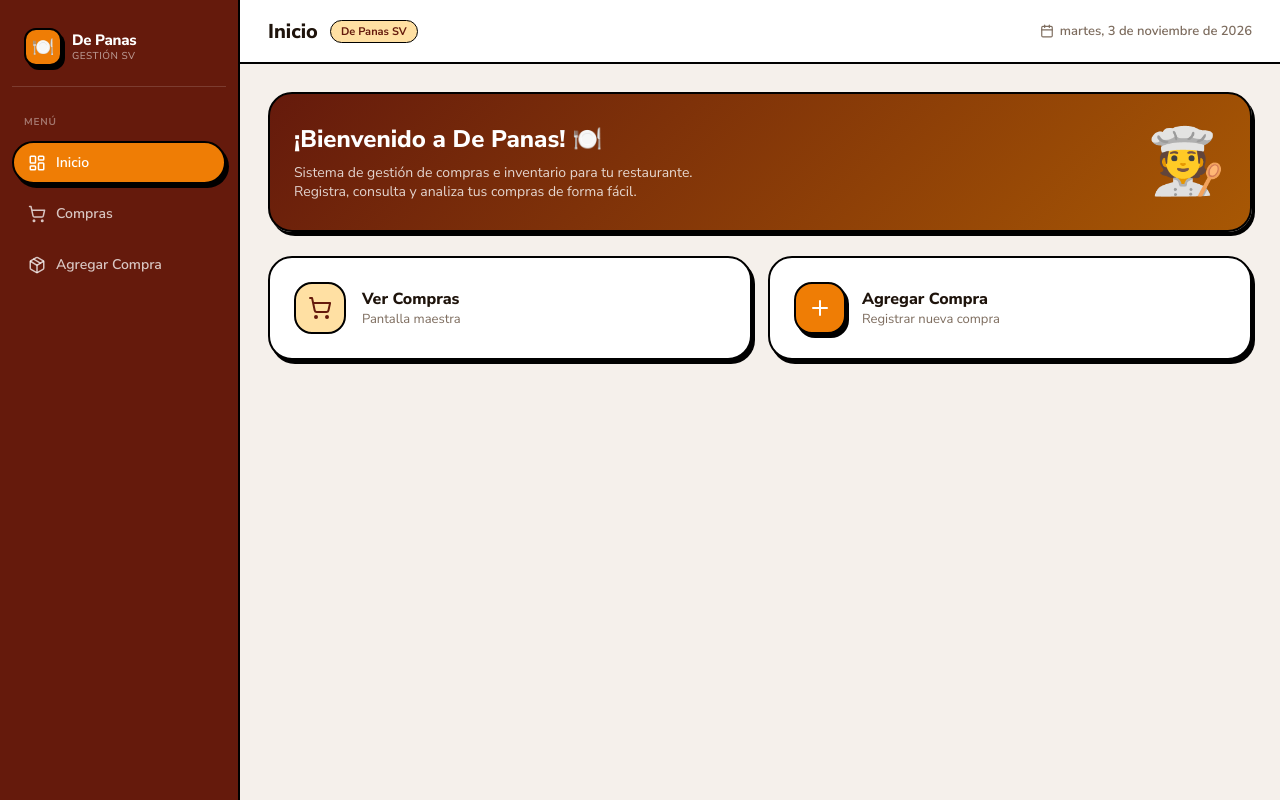
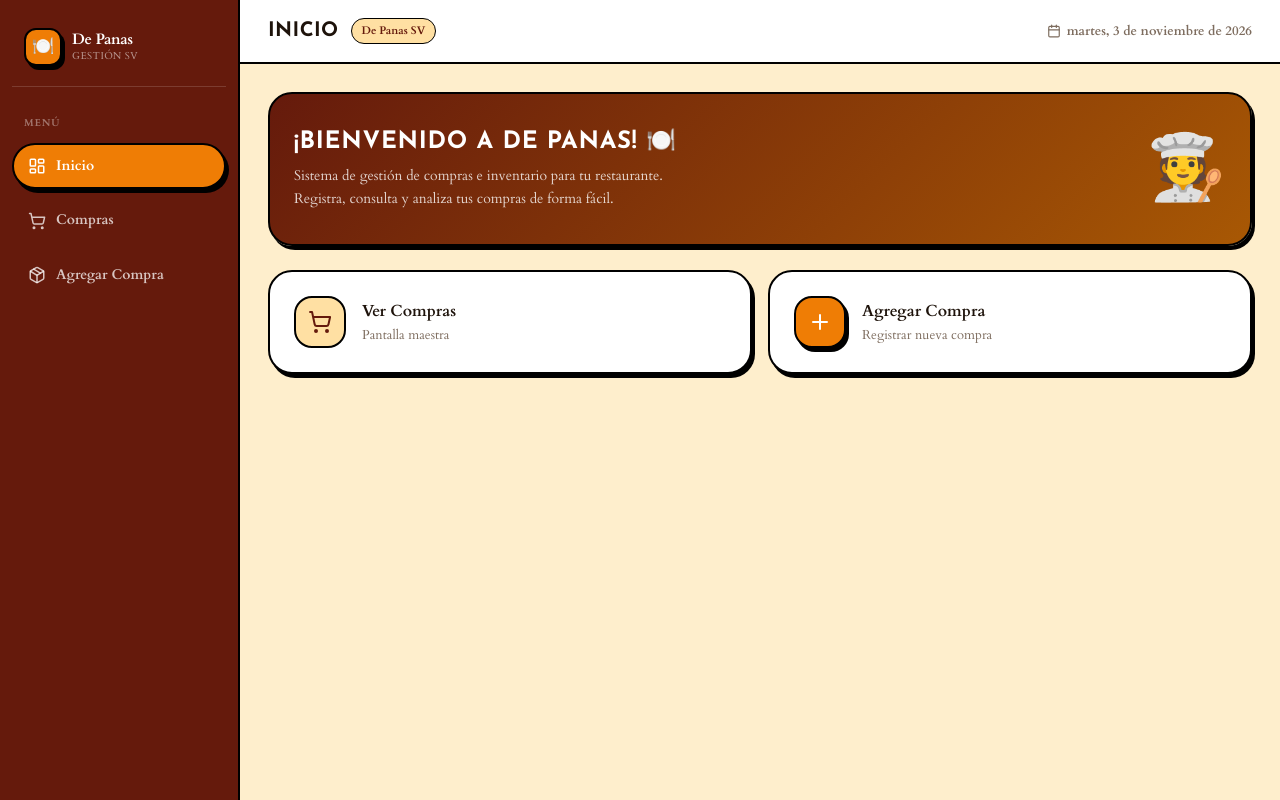
Before and after one commit to Gabrielvalen08/DePanas_Proyect_FORGE, a React (Vite) app in the folder frontend/: page / in a window 1280 px wide. Built offline with nearby package versions, Linux system fonts and the light colour scheme.

Commit message:
feat(estilos): tokens de marca, base tipográfica y presets de movimiento
Co-Authored-By: Claude Opus 5.5 <noreply@anthropic.com>

```diff
--- a/frontend/index.html
+++ b/frontend/index.html
@@ -13,7 +13,7 @@
     <title>De Panas SV | Gestión de Compras</title>
     <link rel="preconnect" href="https://fonts.googleapis.com" />
     <link rel="preconnect" href="https://fonts.gstatic.com" crossorigin />
-    <link href="https://fonts.googleapis.com/css2?family=Nunito+Sans:wght@400;500;600;700;800&display=swap" rel="stylesheet" />
+    <link href="https://fonts.googleapis.com/css2?family=Cardo:ital,wght@0,400;0,700;1,400&family=Josefin+Sans:wght@400;600;700&display=swap" rel="stylesheet" />
   </head>
   <body>
     <div id="root"></div>
--- a/frontend/src/main.jsx
+++ b/frontend/src/main.jsx
@@ -1,13 +1,18 @@
 import React from 'react'
 import ReactDOM from 'react-dom/client'
 import { BrowserRouter } from 'react-router-dom'
+import { MotionConfig } from 'motion/react'
 import App from './App.jsx'
 import './index.css'
+import './styles/global.css'
 
 ReactDOM.createRoot(document.getElementById('root')).render(
   <React.StrictMode>
     <BrowserRouter>
-      <App />
+      {/* reducedMotion="user": con movimiento reducido solo quedan fundidos */}
+      <MotionConfig reducedMotion="user">
+        <App />
+      </MotionConfig>
     </BrowserRouter>
   </React.StrictMode>
 )
--- /dev/null
+++ b/frontend/src/styles/base.css
@@ -0,0 +1,131 @@
+/* ---------- Reset ---------- */
+*,
+*::before,
+*::after {
+  box-sizing: border-box;
+  margin: 0;
+  padding: 0;
+}
+
+html {
+  font-size: 100%; /* respeta el tamaño de texto elegido por el usuario */
+  -webkit-text-size-adjust: 100%;
+}
+
+body {
+  min-height: 100dvh;
+  background: var(--color-bg);
+  color: var(--color-text);
+  font-family: var(--fuente-texto);
+  font-size: 1rem;
+  line-height: 1.6;
+  -webkit-font-smoothing: antialiased;
+}
+
+img,
+svg {
+  display: block;
+  max-width: 100%;
+}
+
+button,
+input,
+select,
+textarea {
+  font: inherit;
+  color: inherit;
+}
+
+/* ---------- Tipografía ---------- */
+h1,
+h2,
+h3,
+button,
+input,
+select,
+label,
+th,
+nav {
+  font-family: var(--fuente-titulos);
+}
+
+h1 {
+  font-size: 2rem;
+  font-weight: 700;
+  line-height: 1.1;
+  letter-spacing: 0.02em;
+  text-transform: uppercase;
+}
+
+h2 {
+  font-size: 1.5rem;
+  font-weight: 700;
+  line-height: 1.2;
+  letter-spacing: 0.03em;
+  text-transform: uppercase;
+}
+
+h3 {
+  font-size: 1.25rem;
+  font-weight: 600;
+  line-height: 1.3;
+}
+
+p {
+  max-width: 65ch;
+}
+
+@media (max-width: 767px) {
+  h1 { font-size: 1.625rem; }
+  h2 { font-size: 1.25rem; }
+  h3 { font-size: 1.125rem; }
+}
+
+/* ---------- Foco ---------- */
+:focus-visible {
+  outline: 2px solid var(--color-focus);
+  outline-offset: 2px;
+}
+
+/* ---------- Utilidades de accesibilidad ---------- */
+.solo-lector {
+  position: absolute;
+  width: 1px;
+  height: 1px;
+  padding: 0;
+  margin: -1px;
+  overflow: hidden;
+  clip: rect(0, 0, 0, 0);
+  white-space: nowrap;
+  border: 0;
+}
+
+.saltar-contenido {
+  position: absolute;
+  top: var(--space-2);
+  left: var(--space-2);
+  z-index: 100;
+  padding: var(--space-3) var(--space-4);
+  border-radius: var(--radio-pildora);
+  background: var(--color-primary);
+  color: var(--color-on-primary);
+  font-family: var(--fuente-titulos);
+  font-weight: 600;
+  text-decoration: none;
+  transform: translateY(-200%);
+}
+
+.saltar-contenido:focus {
+  transform: none;
+}
+
+/* ---------- Movimiento reducido ---------- */
+@media (prefers-reduced-motion: reduce) {
+  *,
+  *::before,
+  *::after {
+    transition-duration: 200ms !important;
+    transition-property: opacity, color, background-color, border-color !important;
+    animation: none !important;
+  }
+}
--- /dev/null
+++ b/frontend/src/styles/global.css
@@ -0,0 +1,2 @@
+@import './tokens.css';
+@import './base.css';
--- /dev/null
+++ b/frontend/src/styles/tokens.css
@@ -0,0 +1,90 @@
+/* =========================================================
+   CAPA 1 — PRIMITIVOS (Brandbook DE PANAS, mayo 2026)
+   No usar directamente en componentes: usar la capa 2.
+   ========================================================= */
+:root {
+  --rojo-vinotinto:   #911C0D;
+  --naranja-sazon:    #EF7D05;
+  --amarillo-criollo: #F8A914;
+  --verde-fresco:     #6DAD28;
+  --verde-avila:      #144428;
+  --crema-trigo:      #FEEECC;
+  --blanco:           #FFFFFF;
+
+  /* Derivados documentados en DESIGN_DECISIONS.md */
+  --crema-claro:      #FFF8EB;
+  --avila-75:         #4F735E;
+  --avila-borde:      #728F7E;
+  --borde-suave:      #C4C4A3;
+  --tinte-exito:      #E2EFD4;
+  --tinte-aviso:      #FDE5B8;
+  --tinte-error:      #F4E8E7;
+
+  /* Espaciado (base 4px, en rem) */
+  --space-1: 0.25rem;
+  --space-2: 0.5rem;
+  --space-3: 0.75rem;
+  --space-4: 1rem;
+  --space-6: 1.5rem;
+  --space-8: 2rem;
+  --space-12: 3rem;
+
+  /* Radios */
+  --radio-input: 12px;
+  --radio-tarjeta: 20px;
+  --radio-modal: 24px;
+  --radio-pildora: 999px;
+
+  /* Tipografía */
+  --fuente-titulos: 'Josefin Sans', system-ui, sans-serif;
+  --fuente-texto: 'Cardo', Georgia, serif;
+
+  /* Medidas de layout */
+  --ancho-sidebar: 15rem;
+  --alto-header: 4rem;
+  --alto-barra-inferior: 4rem;
+  --alto-control: 2.75rem; /* 44px: área táctil mínima */
+}
+
+/* =========================================================
+   CAPA 2 — SEMÁNTICOS (qué significa cada color)
+   ========================================================= */
+:root {
+  --color-bg:            var(--crema-trigo);
+  --color-surface:       var(--blanco);
+  --color-surface-soft:  var(--crema-claro);
+  --color-text:          var(--verde-avila);
+  --color-text-muted:    var(--avila-75);
+  --color-border:        var(--borde-suave);
+  --color-border-input:  var(--avila-borde);
+  --color-primary:       var(--verde-avila);
+  --color-on-primary:    var(--crema-trigo);
+  --color-brand:         var(--naranja-sazon);
+  --color-accent:        var(--amarillo-criollo);
+  --color-danger:        var(--rojo-vinotinto);
+  --color-on-danger:     var(--blanco);
+  --color-success:       var(--verde-fresco);
+  --color-warning:       var(--amarillo-criollo);
+  --color-focus:         var(--rojo-vinotinto);
+
+  /* Estados hover: mezclas de la paleta, sin colores nuevos */
+  --color-primary-hover: color-mix(in srgb, var(--verde-avila) 85%, var(--blanco));
+  --color-danger-hover:  color-mix(in srgb, var(--rojo-vinotinto) 85%, var(--verde-avila));
+
+  --sombra-marca:    3px 4px 0 var(--rojo-vinotinto);
+  --sombra-modal:    0 24px 48px rgb(20 68 40 / 0.18);
+  --sombra-flotante: 0 8px 24px rgb(20 68 40 / 0.12);
+  --scrim:           rgb(20 68 40 / 0.4);
+  --material-header: rgb(254 238 204 / 0.8);
+}
+
+/* =========================================================
+   CAPA 3 — COMPONENTES
+   Cada *.module.css define sus tokens locales (p. ej. --boton-fondo)
+   a partir de la capa 2. Aquí solo van los compartidos.
+   ========================================================= */
+:root {
+  --campo-alto: var(--alto-control);
+  --campo-borde: var(--color-border-input);
+  --campo-radio: var(--radio-input);
+}
```
Also changed, not shown: frontend/src/styles/movimiento.js (added, +27 -0 lines).
